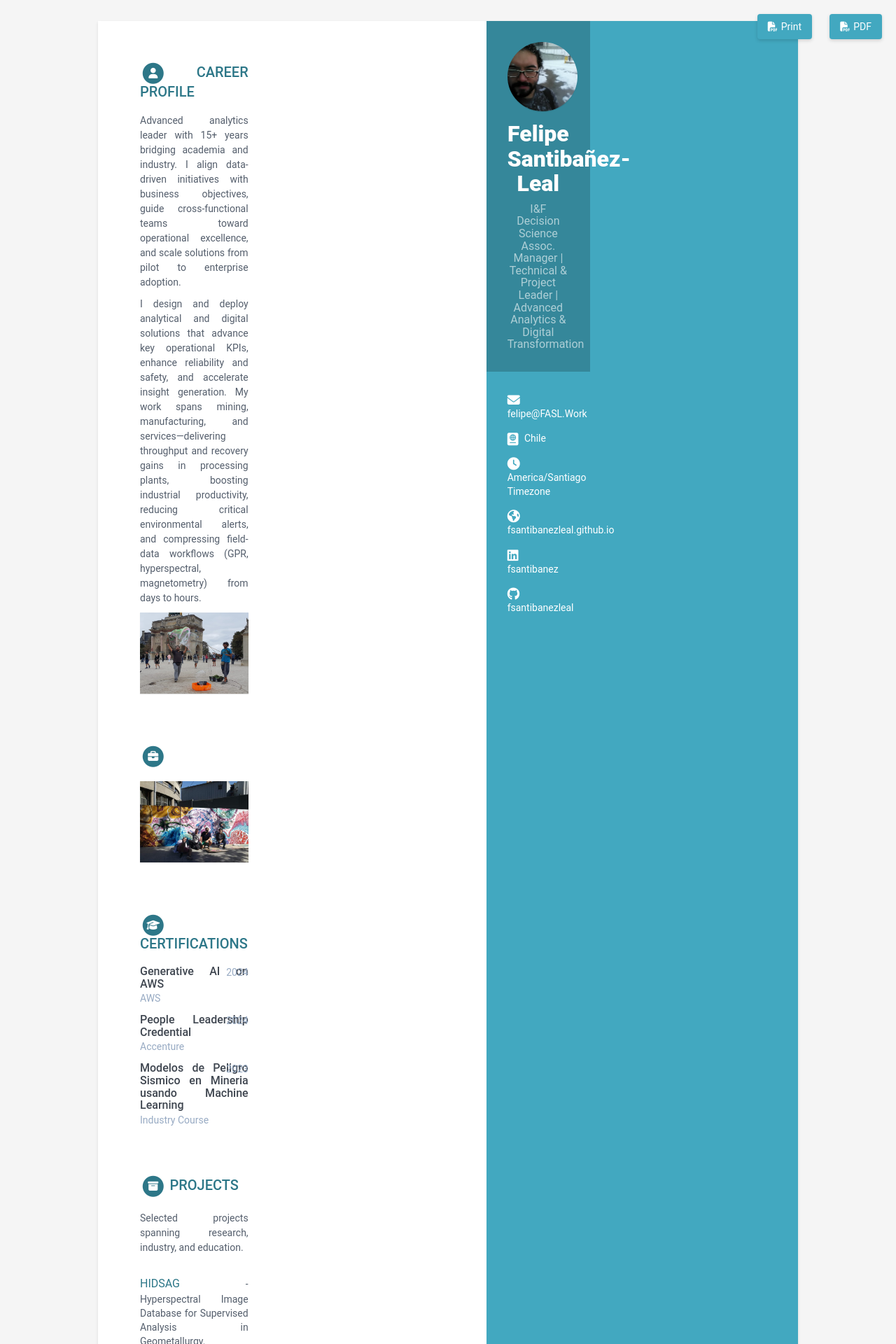
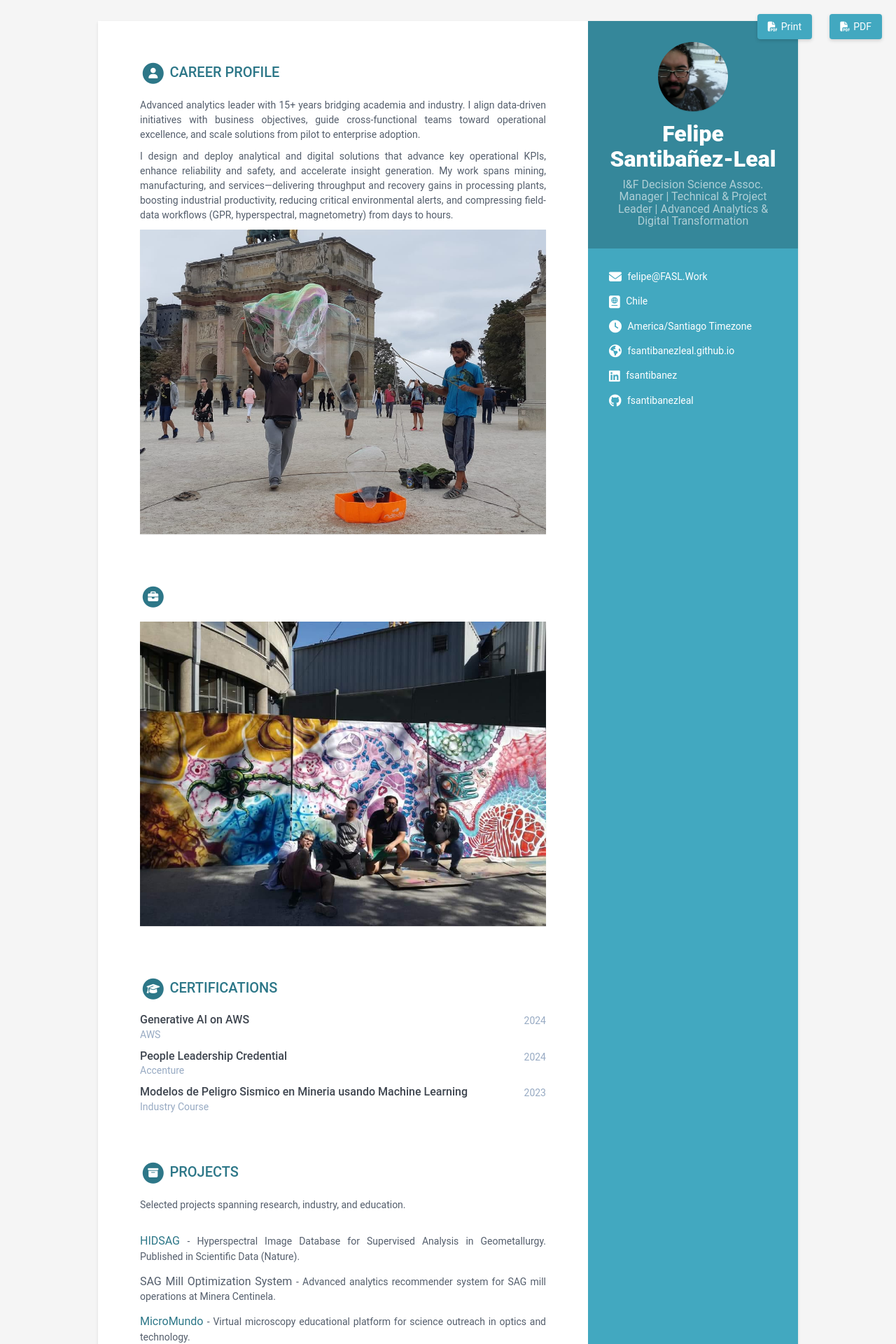
Before and after one commit to fsantibanezleal/online-cv, a Jekyll site: the page built from index.html, in a window 1280 px wide. Shown: the top 1920 px of the page at 70% size. Built offline with Jekyll 4.4.1, drawn with Linux system fonts in a browser that asks for light colours; nearby versions of some CDN libraries; library files that are not in the unit come from our copies.

Commit message:
Feat: Modernization 003

```diff
--- a/_sass/_base.scss
+++ b/_sass/_base.scss
@@ -160,9 +160,9 @@ p {
 }
 
 .main-wrapper {
+    grid-column: span 7;
     background: #fff;
     padding: 60px;
-    padding-right: 340px;
     .section-title {
         text-transform: uppercase;
         font-size: 20px;
```
